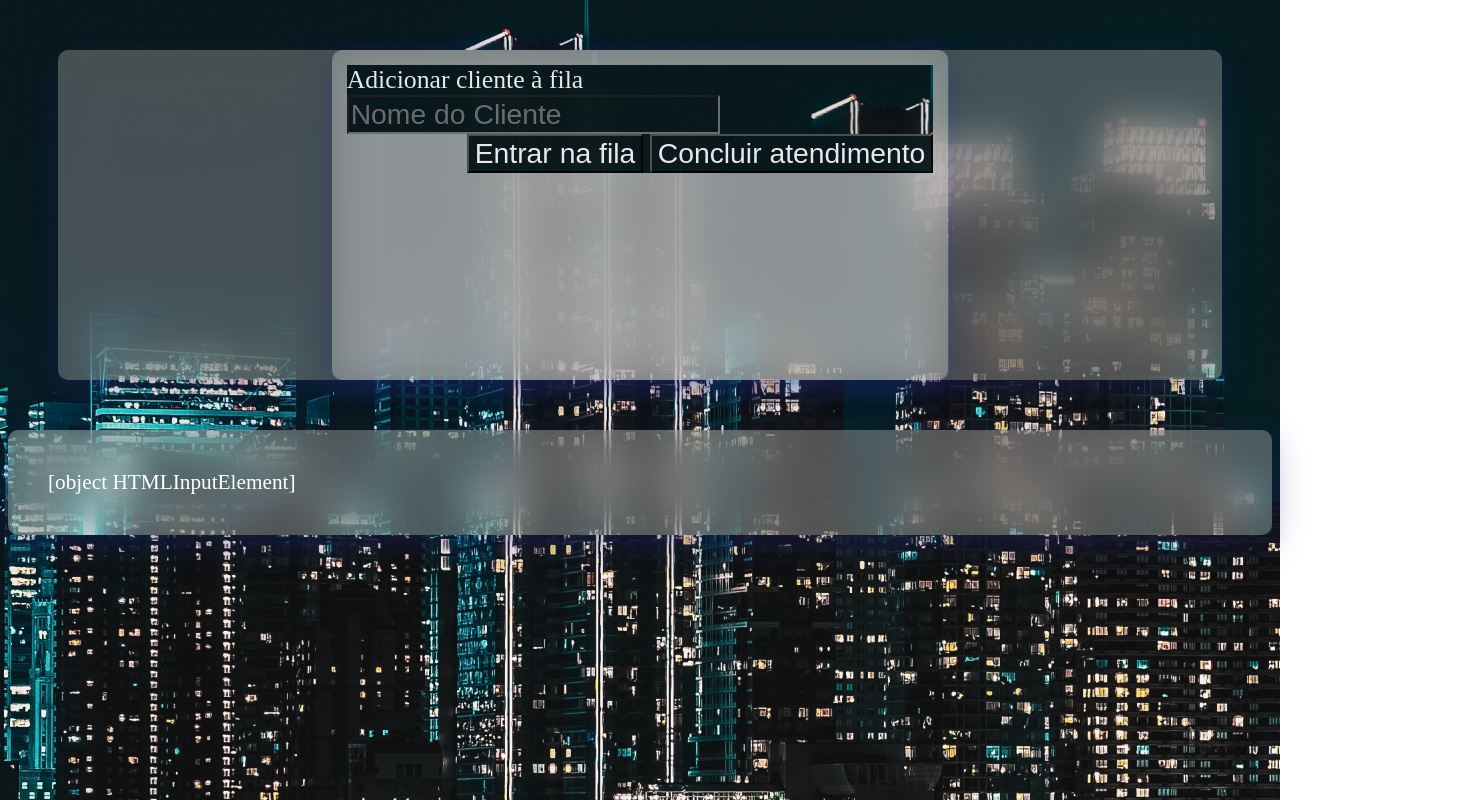
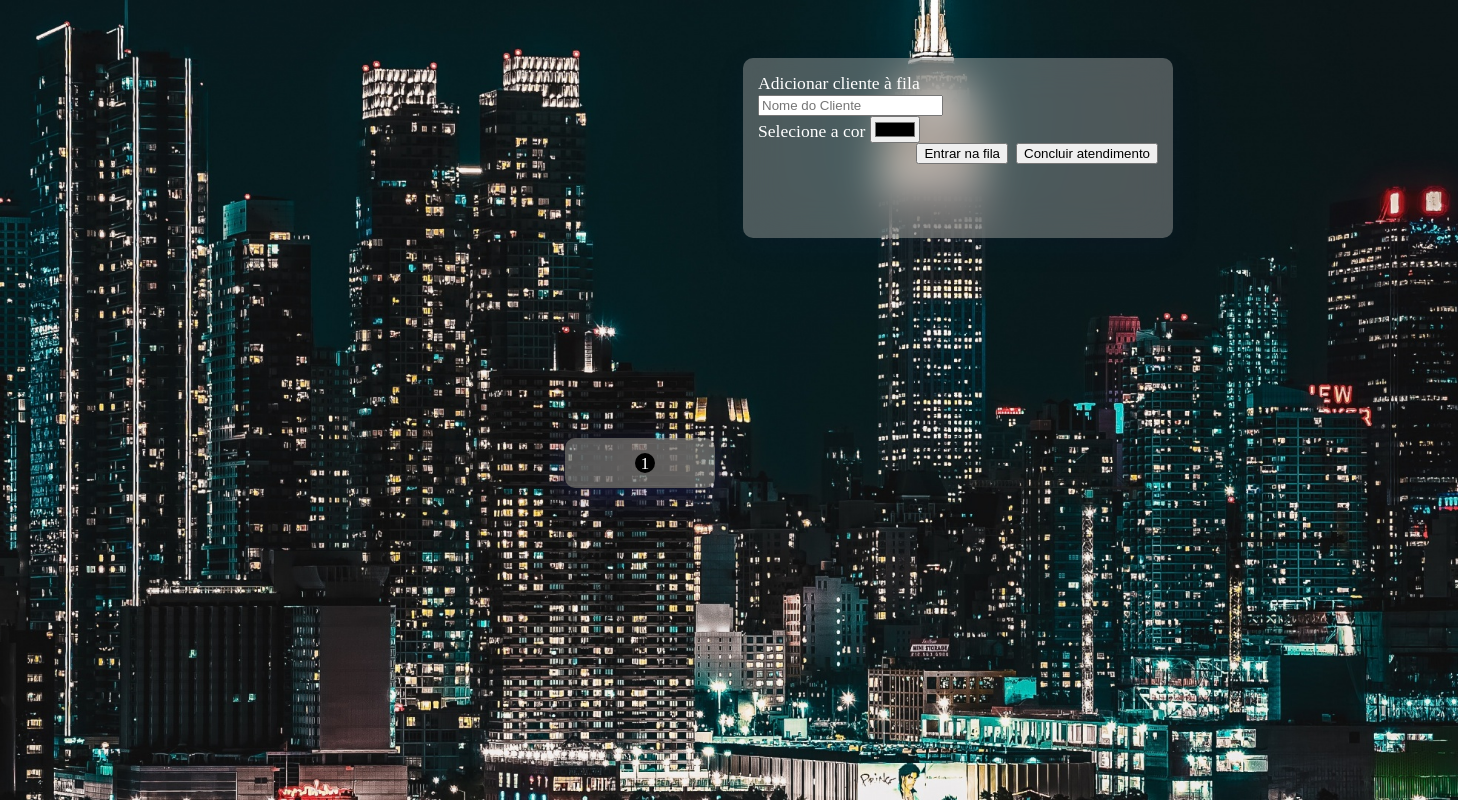
Before and after one commit to maronect/WebMobal-2024, a plain HTML site: page Elementos_de_pagina/QueueChalange/DataStructures/DataStructures.html in a window 1280 px wide. Both pictures are taken after a click on the button "Entrar na fila". Shown: the whole page, 1458 px wide, since content can reach past the window. Drawn offline with Linux system fonts and the light colour scheme.

Commit message:
Desafio concluido

```diff
--- a/Elementos_de_pagina/QueueChalange/DataStructures/DatStruct.js
+++ b/Elementos_de_pagina/QueueChalange/DataStructures/DatStruct.js
@@ -1,21 +1,35 @@
 let array = []
-let num = document.getElementById("num");
-
-let pegandoFl = document.getElementById("fl");
-let add = document.getElementById('add')
-let rem = document.getElementById('remove')
-let clear = document.getElementById('clear')
-
 
 function adicionar(){
-    array.push((num));
-
-    document.getElementById("vet").textContent = array;
-
+    let nomeElement = document.getElementById("nome").value;
+    let corElemet = document.getElementById("cor").value;
+    let valores = {
+        nome: nomeElement,
+        cor:  corElemet
+    };
+    array.push(valores);
+    arrayBuild();
+    document.getElementById("nome").value = "";
+    document.getElementById("cor").value = "";
 }
 
 function concluir (){
     array.pop();
-    document.getElementById("vet").textContent = array;
+    arrayBuild();
+}
 
+function arrayBuild (){
+    document.getElementById('vet').innerHTML = '';
+    for(let i = 0; i < array.length; i++) {
+        let ballNum = document.createElement('div');
+        let box = document.createElement('span');
+
+        box.innerHTML = array[i].nome;
+        ballNum.style.background = array[i].cor;
+        ballNum.classList.add("numberBal");
+        ballNum.innerHTML = i+1;
+
+        box.appendChild(ballNum);
+        document.getElementById('vet').appendChild(box);
+    }
 }
--- a/Elementos_de_pagina/QueueChalange/DataStructures/DataSt.css
+++ b/Elementos_de_pagina/QueueChalange/DataStructures/DataSt.css
@@ -1,47 +1,68 @@
-*{
+body {
+    background-image: url("/Elementos_de_pagina/imagens/NyNight.jpg");
     justify-content: center;
-    background-image: url("/Elementos_de_pagina/imagens/NyNight.jpg");
-    background-size: auto;
+    background-size: cover;
+    background-position: center;
+    background-repeat: no-repeat;
+    background-attachment: fixed;
+    color: white;
     font-size: 110%;
-    color: white;
-
 }
-body{
-
-}
-div{
+.back{
     margin-top: 290px;
     align-items: center;
     height: 300px;
     background: rgba(233, 230, 230, 0.31);
-    box-shadow: 0 8px 32px 0 rgba( 31, 38, 135, 0.37 );
+    box-shadow: 0 8px 32px 0 rgba(31, 38, 135, 0.077);
     backdrop-filter: blur( 20px );
     -webkit-backdrop-filter: blur( 20px );
     border-radius: 10px;
-
+    width: 400px;
+    height: 150px;
     margin: 50px;
     padding: 15px;
 }
 .geral{
     justify-content: center;
     display: flex;
+    margin-left: 450px;
+    width: 1000px;
+}
 
-    opacity: 0.9;
+.bot{
+    width: 100%;
+    display: flex;
+    gap: 8px;
+    justify-content: flex-end;
 }
-form{
+.clean{
+    display: flex;
+    flex-direction: row;
+    justify-content: center;
+}
 
-}
-label{
+span{
+    display: flex;
+    color: white;
+    justify-content: center;
+    align-items: center;
 
-    margin-bottom: 200px;
-    padding-bottom: 2px;
-}
-.itens{
+    height: 50px;
+    width: 150px;
+    margin: 20px;
+    margin-top: 150px;
+
     background: rgba(233, 230, 230, 0.31);
     box-shadow: 0 8px 32px 0 rgba( 31, 38, 135, 0.37 );
     backdrop-filter: blur( 20px );
     -webkit-backdrop-filter: blur( 20px );
     border-radius: 10px;
-    padding: 40px;
+}
 
+.numberBal{
+    border-radius: 50px;
+    width: 20px;
+    height: 20px;
+    margin-left: 10px;
+    text-align: center;
 }
--- a/Elementos_de_pagina/QueueChalange/DataStructures/DataStructures.html
+++ b/Elementos_de_pagina/QueueChalange/DataStructures/DataStructures.html
@@ -4,27 +4,25 @@
     <meta charset="UTF-8">
         <meta name="viewport" content="width=device-width, initial-scale=1.0">
     <title>Queue</title>
-    <link rel="stylesheet"href ="DataSt.css">
+    <link rel="stylesheet" href ="DataSt.css">
 </head>
 <body>
     <div class="geral" >
-        <div>
-            <form>
-                Adicionar cliente à fila<br>
-                <input type="text" id="num" placeholder="Nome do Cliente">
-            </form>
+        <div class="back">
+            Adicionar cliente à fila<br>
+            <input type="text" id="nome" placeholder="Nome do Cliente"><br>
 
-            <form style="margin-left: 120px;">
-                <button type="button" id="add" onclick="adicionar()">Entrar na fila</button>
-                <button type="button" id="remove" onclick="concluir()">Concluir atendimento</button>
+            <div>Selecione a cor
+                <input type="color" id="cor">
+            </div>
 
-            </form>
+            <div class="bot">
+                <button id="add" onclick="adicionar()">Entrar na fila</button>
+                <button id="remove" onclick="concluir()">Concluir atendimento</button>
+            </div>
         </div>
     </div>
-    <form class="itens" id="vet">
-
-    </form>
-
+    <div class="clean" id="vet"></div>
 
     <script src="DatStruct.js" type="text/javascript"></script>
 </body>
```
